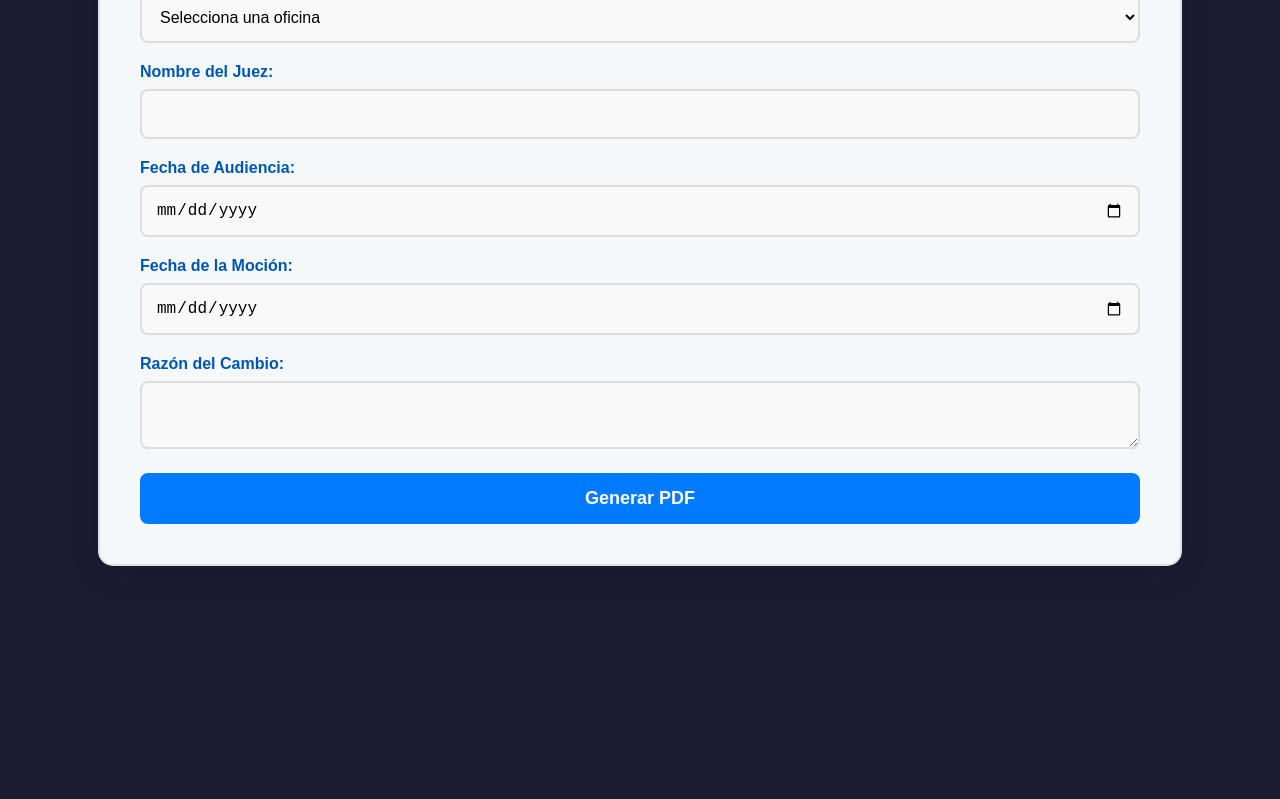
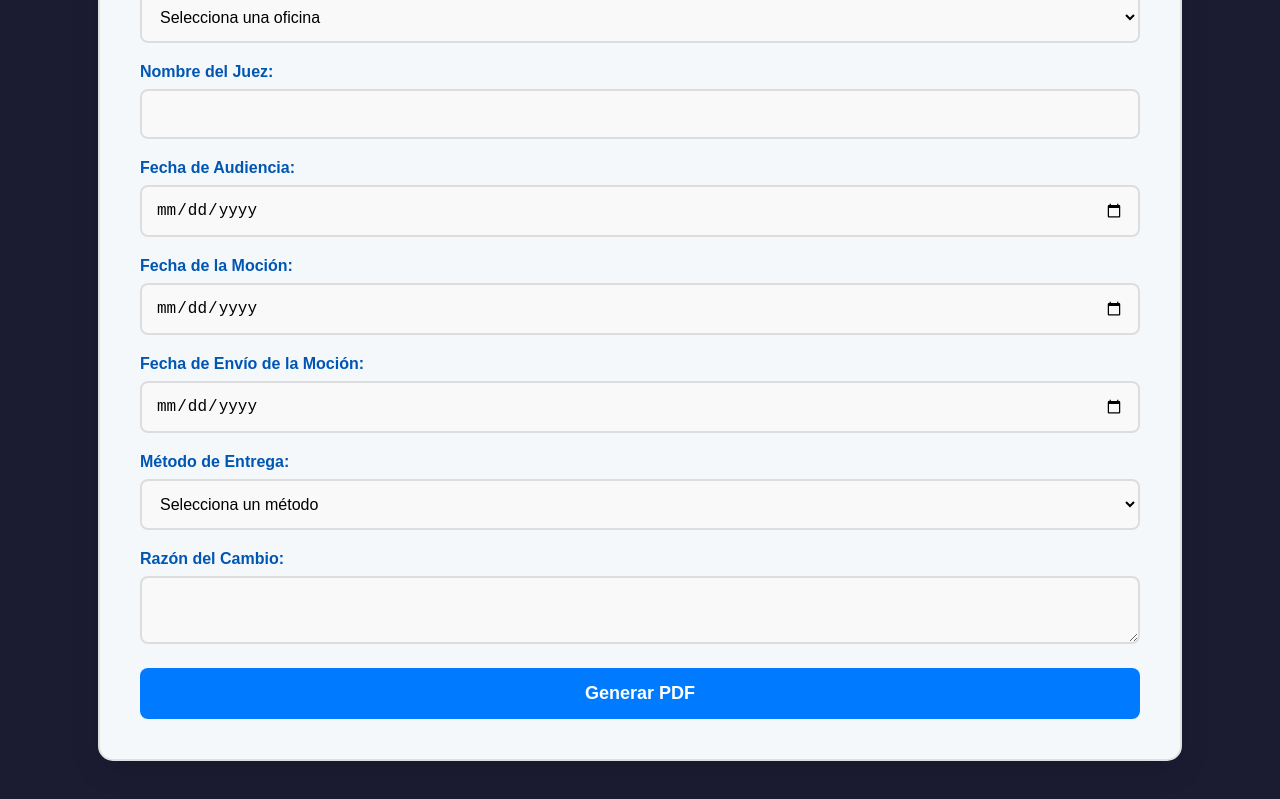
Before and after one commit to sergiopin22/Automatizar-Cambio-Corte, a React (Create React App) app: page / in a window 1280 px wide. Shown: the part 1238-2037 px from the top of the page. Before the commit the page ends 1854 px from the top, so only its background shows below. Built offline with nearby package versions, Linux system fonts and the light colour scheme.

Commit message:
Probando nuevos campos

```diff
--- a/src/MotionForm.jsx
+++ b/src/MotionForm.jsx
@@ -19,6 +19,8 @@
     judgeName: '',
     hearingDate: '',
     motionDate: '',
+    submissionDate: '', // Nuevo campo
+    deliveryMethod: '', // Nuevo campo
   });
 
   const handleChange = (e) => {
@@ -160,6 +162,19 @@
         <input type="date" name="motionDate" value={formData.motionDate} onChange={handleChange} required />
       </div>
       <div>
+        <label>Fecha de Envío de la Moción:</label>
+        <input type="date" name="submissionDate" value={formData.submissionDate} onChange={handleChange} required />
+      </div>
+      <div>
+        <label>Método de Entrega:</label>
+        <select name="deliveryMethod" value={formData.deliveryMethod} onChange={handleChange} required>
+          <option value="">Selecciona un método</option>
+          <option value="Priority Mail">Priority Mail</option>
+          <option value="Hand Delivery">Hand Delivery</option>
+          <option value="First Class Mail">First Class Mail</option>
+        </select>
+      </div>
+      <div>
         <label>Razón del Cambio:</label>
         <textarea name="reason" value={formData.reason} onChange={handleChange} required />
       </div>
```
